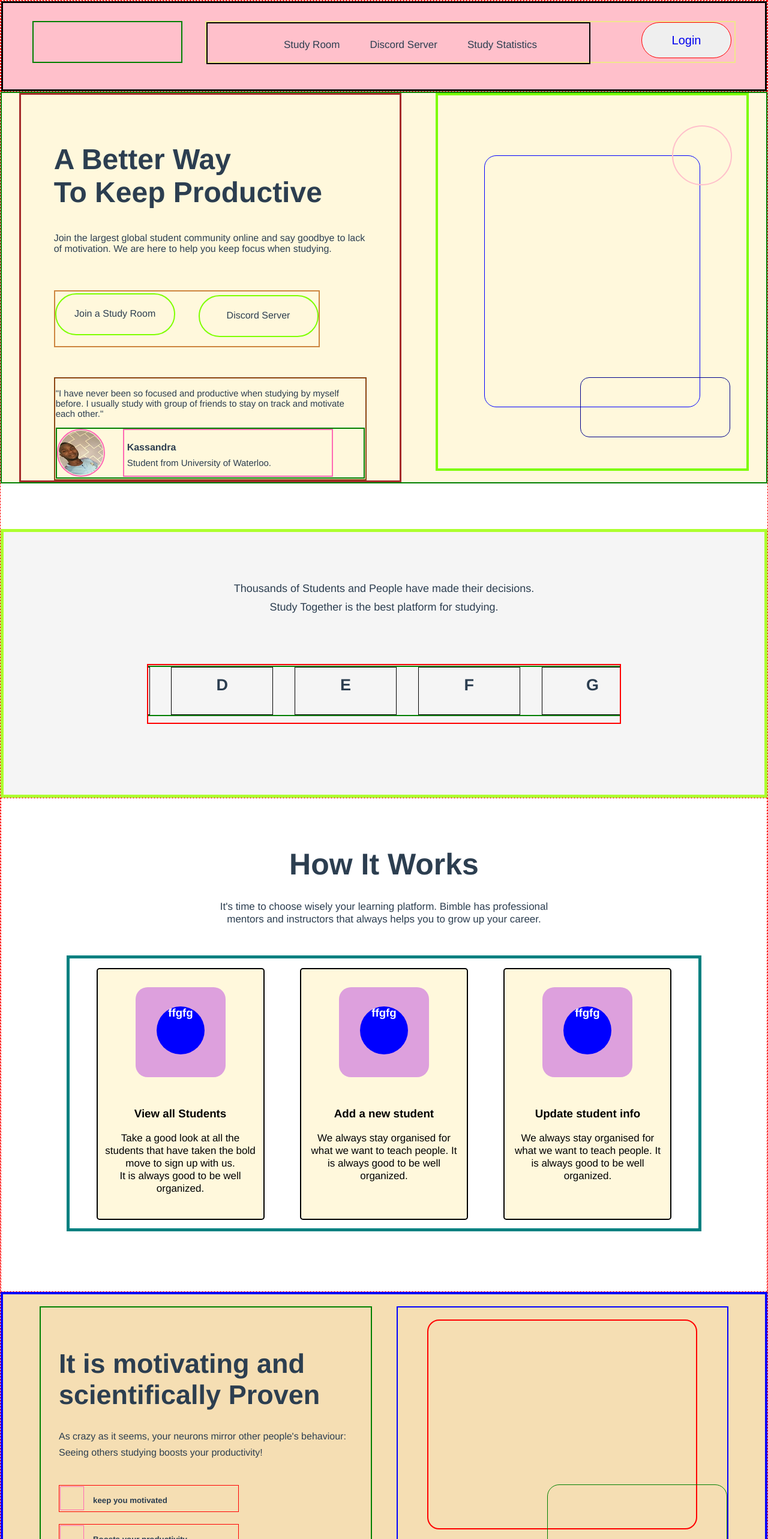
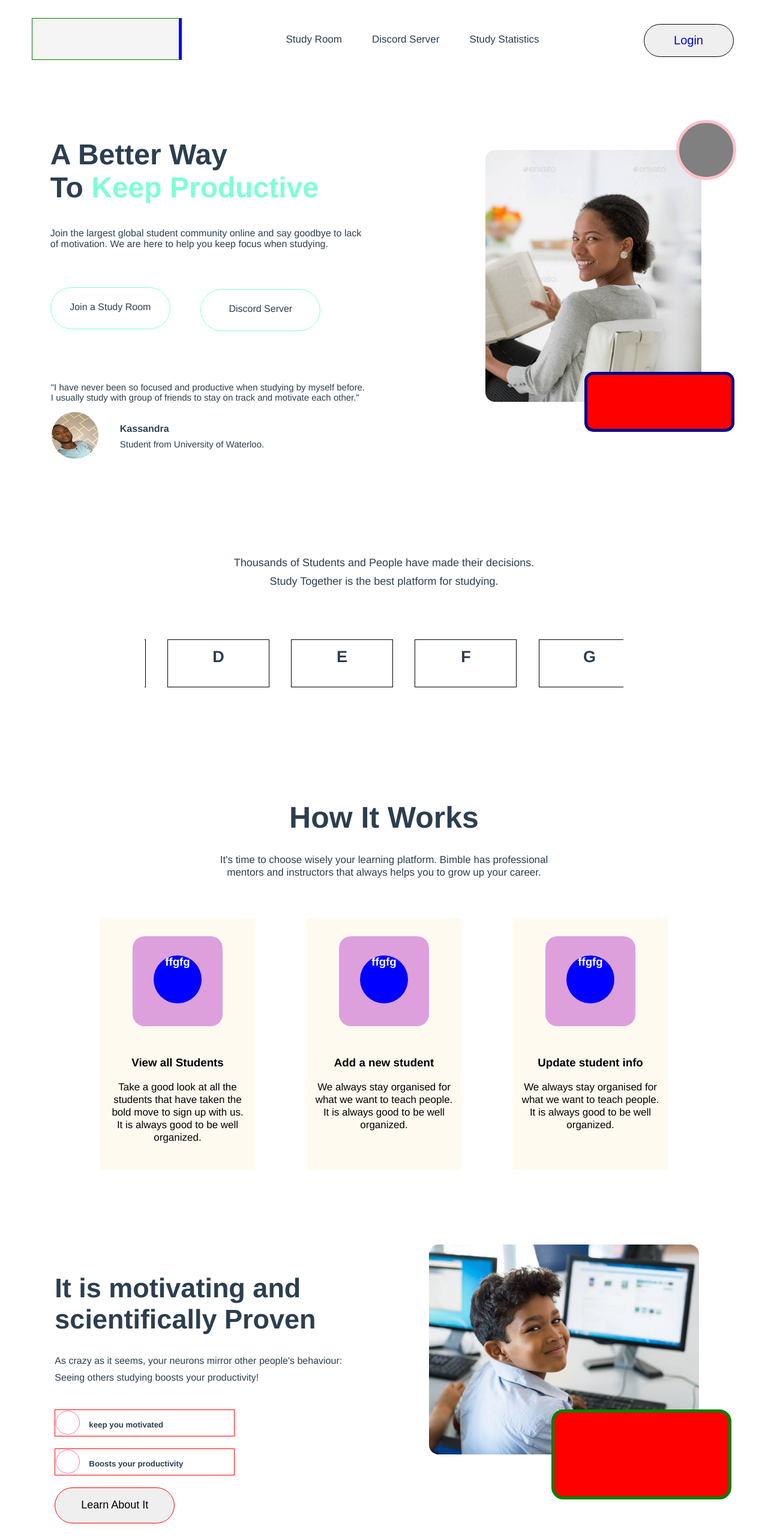
Before and after one commit to olatunji-20/cfc-school, a Vue app in the folder frontend/cfc/: page / in a window 1280 px wide. Shown: the top 2566 px of the page at 60% size. Built offline with nearby package versions, Linux system fonts and the light colour scheme.

Commit message:
homepage's aesthetics

```diff
--- a/frontend/cfc/src/components/Footbar.vue
+++ b/frontend/cfc/src/components/Footbar.vue
@@ -1,5 +1,5 @@
 <template>
-    <section class="main">
+    <section class="maine">
         <div class="one">
             <h1>Study Together</h1>
             <p>Help you study more often than before.</p>
@@ -49,11 +49,11 @@ export default {
 
 
 <style scoped>
-.main {
+.maine {
     width: 90%;
     height: auto;
-    border-top: 2px solid red;
-    background: powderblue;
+    border-top: 1px solid aquamarine;
+    /* background: powderblue; */
     margin: 0px auto;
     display: flex;
     flex-direction: row;
@@ -61,7 +61,7 @@ export default {
     flex-wrap: wrap;
 }
 .one {
-    border: 2px solid green;
+    /* border: 2px solid green; */
     width: 400px;
     height: 300px;
     text-align: left;
@@ -90,7 +90,7 @@ export default {
     border: 1px solid firebrick;
 }
 .two, .three, .four {
-    border: 2px solid blue;
+    /* border: 2px solid blue; */
     width: 220px;
     height: 300px;
     text-align: left;
@@ -116,7 +116,9 @@ export default {
 .five {
     width: 100%;
     height: 80px;
-    border: 2px solid black;
+    border-top: 1px solid aquamarine;
+    border-bottom: 1px solid black;
+    margin-bottom: 10px;
     padding: 3px;
     font-size: 20px;
 }
--- a/frontend/cfc/src/components/Navbar.vue
+++ b/frontend/cfc/src/components/Navbar.vue
@@ -56,8 +56,8 @@ export default {
 .main {
     width: 100%;
     height: 150px;
-    border: 3px solid black;
-    background: pink;
+    /* border: 3px solid black; */
+    /* background: pink; */
     padding: 30px;
     display: flex;
     flex-direction: row;
@@ -67,13 +67,15 @@ export default {
 .logo {
     width: 250px;
     height: 70px;
-    border: 2px solid green;
+    border: 1px solid green;
+    border-right: 5px solid blue;
+    background: whitesmoke;
 }
 
 .cont {
     width: auto;
     height: 70px;
-    border: 2px solid khaki;
+    /* border: 2px solid khaki; */
     /* padding: 5px; */
     display: flex;
     flex-direction: row;
@@ -82,7 +84,7 @@ export default {
 .options {
     width: 40rem;
     height: 70px;
-    border: 2px solid black;
+    /* border: 2px solid black; */
     padding: 10px;
 }
 .options ul li {
@@ -91,24 +93,25 @@ export default {
     /* text-decoration: none; */
     position: relative;
     left: 0px;
-    transition: .3s;
+    transition: .2s;
     font-size: 17px;
 }
 .options ul li:hover {
     /* text-decoration: underline; */
-    left: 4px;
-    color: greenyellow;
+    left: 3px;
+    color: aquamarine;
     cursor: pointer;
 }
 .login {
     width: 160px;
     height: 60px;
+    margin-top: 10px;
     margin-left: 80px;
 }
 .login button {
     width: 150px;
-    height: 60px;
-    border: 1px solid red;
+    height: 55px;
+    border: 1px solid black;
     font-size: 20px;
     border-radius: 35px;
     transition: .6s;
@@ -233,7 +236,7 @@ export default {
     }
 }
     .drop-down {
-        width: 260px;
+        width: 230px;
         height: 220px;
         border: 3px solid blue;
         background: powderblue;
--- a/frontend/cfc/src/components/Work.vue
+++ b/frontend/cfc/src/components/Work.vue
@@ -42,10 +42,10 @@ export default {
 
 <style scoped>
 section {
-    border: 2px solid blue;
+    /* border: 2px solid blue; */
     width: 100%;
     height: auto;
-    padding: 50px;
+    padding: 20px 50px;
 }
 section h1 {
     font-size: 50px;
@@ -56,7 +56,7 @@ section p {
     line-height: 21px;
 }
 .main {
-    border: 5px solid teal;
+    /* border: 5px solid teal; */
     width: 90%;
     height: auto;
     margin: 50px auto;
@@ -67,19 +67,20 @@ section p {
     justify-content: space-around;
 }
 .focus {
-    border: 2px solid black;
+    /* border: 1px solid black; */
     border-radius: 5px;
-    width: 280px;
+    width: 260px;
     height: 420px;
-    background: cornsilk;
+    background: floralwhite;
     padding: 10px;
     position: relative;
     top: 1px;
 }
 .focus:hover {
-    top: 15px;
+    top: 10px;
     transition: all .3s ease;
-    /* transition: 0.4s; */
+    border: 0px;
+    box-shadow: 0.06rem 0.06rem 0.3rem 0.06rem #999999;
 }
 .focus p {
     font-size: 17px;
--- a/frontend/cfc/src/views/Homepage.vue
+++ b/frontend/cfc/src/views/Homepage.vue
@@ -3,7 +3,7 @@
         <Navbar />
         <div class="container">
             <div class="left">
-                <h2>A Better Way <br/> To Keep Productive</h2>
+                <h2>A Better Way <br/> To <span style="color:aquamarine;">Keep Productive</span></h2>
                 <p>Join the largest global student community online and say goodbye to lack of motivation. We are here to help you keep focus when studying.</p>
                 <div class="joind">
                     <!-- <transition name="joinn"> -->
@@ -26,7 +26,9 @@
             </div>
             <div class="right">
                 <div class="blur"></div>
-                <div class="student-image"></div>
+                <div class="student-image">
+                    <img class="student-image-lady" src="../assets/lady.jpeg" />
+                </div>
                 <div class="time"></div>
             </div>
         </div>
@@ -63,7 +65,9 @@
                 <button class="about">Learn About It </button>
             </div>
             <div class="mot2">
-                <div class="comp"></div>
+                <div class="comp">
+                    <img class="boy-comp" src="../assets/boy.jpeg" />
+                </div>
                 <div class="top"></div>
             </div>
         </section>
@@ -100,10 +104,10 @@
                     </transition>
                 </div>
             </div>
-            <h1>Join Thousands of Students Around <br /> <span style="color: blue"> The World and Start Studying Together</span></h1>
+            <h1>Join Thousands of Students Around <br /> <span style="color: aquamarine"> The World and Start Studying Together</span></h1>
             <div class="but">
-                <button class="server">Join a Study Room</button>
-                <button class="server">Discord Server</button>
+                <button class="server1">Join a Study Room</button>
+                <button class="server2">Discord Server</button>
             </div>
         </section>
         <Footbar />
@@ -162,7 +166,7 @@ import Work from '../components/Work.vue'
 
 <style scoped>
     section {
-        border: 1px dashed red;
+        /* border: 1px dashed red; */
         width: 100%;
         height: auto;
     }
@@ -174,8 +178,8 @@ import Work from '../components/Work.vue'
     .container {
         width: 100%;
         height: auto;
-        background-color: cornsilk;
-        border: 2px solid green;
+        /* background-color: cornsilk; */
+        /* border: 2px solid green; */
         display: flex;
         flex-direction: row;
         justify-content: space-around;
@@ -183,7 +187,7 @@ import Work from '../components/Work.vue'
     .left {
         width: 50%;
         height: 100%;
-        border: 3px solid brown;
+        /* border: 3px solid brown; */
         text-align: left;
         padding: 40px 55px 0px;
     }
@@ -196,7 +200,7 @@ import Work from '../components/Work.vue'
     .joind {
         width: 85%;
         height: 95px;
-        border: 2px solid peru;
+        /* border: 2px solid peru; */
         margin-top: 60px;
         display: flex;
         flex-direction: row;
@@ -216,7 +220,7 @@ import Work from '../components/Work.vue'
     .join1 {
         width: 200px;
         height: 70px;
-        border: 2px solid chartreuse;
+        border: 1px solid aquamarine;
         border-radius: 2.5rem;
         position: relative;
         padding: 7px;
@@ -242,7 +246,7 @@ import Work from '../components/Work.vue'
     .join2 {
         width: 200px;
         height: 70px;
-        border: 2px solid chartreuse;
+        border: 1px solid aquamarine;
         border-radius: 2.5rem;
         position: relative;
         padding: 7px;
@@ -267,7 +271,7 @@ import Work from '../components/Work.vue'
     .focussed {
         width: 100%;
         height: auto;
-        border: 2px solid saddlebrown;
+        /* border: 2px solid saddlebrown; */
         padding: 1px;
         margin-top: 50px;
     }
@@ -277,7 +281,7 @@ import Work from '../components/Work.vue'
     .kas-wrap {
         width: 100%;
         height: 5.3125rem;
-        border: 2px solid green;
+        /* border: 2px solid green; */
         display: flex;
         flex-direction: row;
     }
@@ -285,7 +289,7 @@ import Work from '../components/Work.vue'
         width: 5rem;
         height: 5rem;
         /* display: inline-block; */
-        border: 2px solid hotpink;
+        /* border: 2px solid hotpink; */
         padding: 1px;
         border-radius: 50%;
     }
@@ -297,7 +301,7 @@ import Work from '../components/Work.vue'
     .kas2 {
         width: 21.875rem;
         height: 5rem;
-        border: 2px solid hotpink;
+        /* border: 2px solid hotpink; */
         padding: 0.3125rem;
         line-height: 0.3125rem;
         margin-left: 1.875rem;
@@ -306,42 +310,53 @@ import Work from '../components/Work.vue'
     .right {
         width: 41%;
         height: 630px;
-        border: 4px solid lawngreen;
+        /* border: 4px solid lawngreen; */
         padding-top: 3.125rem;
     }
     .blur {
         width: 6.25rem;
         height: 6.25rem;
         border-radius: 50%;
-        border: 2px solid pink;
+        border: 5px solid pink;
         float: right;
         position: relative;
         right: 1.5rem;
+        z-index: 9;
+        background: grey;
 
     }
     .student-image {
         width: 360px;
         height: 420px;
-        border: 1px solid blue;
+        /* border: 2px solid blue; */
         margin: 3.125rem auto;
-        border-radius: 1.25rem;
+        border-radius: 1rem;
+    }
+    .student-image-lady {
+        width: 100%;
+        height: 100%;
+        border-radius: 1rem;
+        position: relative;
+        bottom: 50px;
+        object-fit: cover;
     }
     .time {
         width: 15.625rem;
         height: 6.25rem;
-        border: 1px solid darkblue;
+        border: 5px solid darkblue;
         float: right;
         position: relative;
         bottom: 6.25rem;
         right: 1.7rem;
         border-radius: 0.9375rem;
+        background: red;
     }
     .thousands {
         width: 100%;
         height: auto;
-        border: 5px solid greenyellow;
-        background: whitesmoke;
-        margin-top: 4.75rem;
+        /* border: 5px solid greenyellow; */
+        /* background: whitesmoke; */
+        margin-top: 4rem;
         padding: 4.375rem;
         font-size: 18px;
         line-height: 0.8125rem;
@@ -350,7 +365,7 @@ import Work from '../components/Work.vue'
         width: 70%;
         height: 6.25rem;
         margin: 5.55rem auto 3rem;
-        border: 2px solid red;
+        /* border: 2px solid red; */
         padding: 1px;
         overflow: hidden;
         /* display: flex;
@@ -388,7 +403,7 @@ import Work from '../components/Work.vue'
         }
     }
     .scroller {
-        border: 2px solid green;
+        /* border: 2px solid green; */
         height: auto;
         width: 1650px;
         position: relative;
@@ -422,8 +437,8 @@ import Work from '../components/Work.vue'
     .motivate {
         width: 100%;
         height: auto;
-        border: 4px solid blue;
-        background: wheat;
+        /* border: 4px solid blue; */
+        /* background: wheat; */
         display: flex;
         flex-direction: row;
         justify-content: space-evenly;
@@ -432,7 +447,7 @@ import Work from '../components/Work.vue'
     }
 
     .mot1 {
-        border: 2px solid green;
+        /* border: 2px solid green; */
         width: 45%;
         height: auto;
         padding: 30px 30px;
@@ -456,6 +471,7 @@ import Work from '../components/Work.vue'
         width: 40px;
         height: 40px;
         border: 1px solid hotpink;
+        border-radius: 50%;
         display: inline-block;
     }
     .keep1 h5, .keep2 h5 {
@@ -489,32 +505,39 @@ import Work from '../components/Work.vue'
         cursor: pointer;
     }
     .mot2 {
-        border: 2px solid blue;
+        /* border: 2px solid blue; */
         width: 45%;
         height: auto;
     }
     .comp {
         width: 450px;
         height: 350px;
-        border: 2px solid red;
+        /* border: 2px solid red; */
         margin: 1.25rem auto 0px;
-        border-radius: 20px;
+        border-radius: 1rem;
+    }
+    .boy-comp {
+        width: 100%;
+        height: 100%;
+        border-radius: 1rem;
+        object-fit: cover;
     }
     .top {
         width: 300px;
         height: 9.375rem;
-        border: 1px solid green;
+        border: 5px solid green;
         float: right;
         position: relative;
         bottom: 75px;
         border-radius: 20px;
+        background: red;
     }
     .last {
-        border: 4px solid green;
+        /* border: 4px solid green; */
         width: 100%;
         height: auto;
         margin-bottom: 7.5rem;
-        background: whitesmoke;
+        /* background: whitesmoke; */
         padding: 3.5rem;
     }
     .last h1 {
@@ -524,10 +547,10 @@ import Work from '../components/Work.vue'
         font-size: 1.025rem;
     }
     .study {
-        border: 1px solid blue;
+        /* border: 1px solid blue; */
         width: 60%;
         height: auto;
-        margin: 5rem auto 10.625rem;
+        margin: 5rem auto 8.625rem;
         padding: 1.25rem;
         display: flex;
         flex-direction: column;
@@ -536,6 +559,7 @@ import Work from '../components/Work.vue'
     }
     .join {
         border: 1px solid black;
+        border-radius: 3px;
         width: 90%;
         height: auto;
         margin: 1rem auto;
@@ -545,6 +569,10 @@ import Work from '../components/Work.vue'
         justify-content: space-between;
         flex-wrap: wrap;
         text-align: left;
+        transition: .4s;
+    }
+    .join:hover {
+        border: 1px solid red;
     }
     .join .topic {
         font-weight: bolder;
@@ -591,20 +619,37 @@ import Work from '../components/Work.vue'
 
 
     .but {
-        border: 1px solid red;
-        width: 35%;
+        /* border: 1px solid red; */
+        width: 45%;
         height: 70px;
         margin: 0px auto;
         display: flex;
         flex-direction: row;
         justify-content: space-between;
     }
-    .server {
+    .server1 {
         width: 230px;
         height: 70px;
-        border: 1px solid firebrick;
+        border: 1px solid aquamarine;
         font-size: 20px;
+        position: relative;
         border-radius: 35px;
+        animation-name: float2;
+        animation-duration: 1.2s;
+        animation-iteration-count: infinite;
+        animation-timing-function: linear;
+    }
+    .server2 {
+        width: 230px;
+        height: 70px;
+        border: 1px solid aquamarine;
+        font-size: 20px;
+        position: relative;
+        border-radius: 35px;
+        animation-name: float;
+        animation-duration: 1.2s;
+        animation-iteration-count: infinite;
+        animation-timing-function: linear;
     }
 
 
@@ -813,7 +858,7 @@ import Work from '../components/Work.vue'
         }
         .about {
             width: 150px;
-            height: 60px;
+            height: 50px;
         }
         .mot2 {
             width: 100%;
@@ -841,9 +886,9 @@ import Work from '../components/Work.vue'
             font-size: 16px;
         }
         .study {
-            width: 95%;
+            width: 98%;
             padding: 0px;
-            margin-bottom: 140px;
+            margin-bottom: 100px;
         }
         .join {
             margin: 10px auto;
```
Also changed, not shown: frontend/cfc/src/assets/boy.jpeg (added), frontend/cfc/src/assets/lady.jpeg (added).
